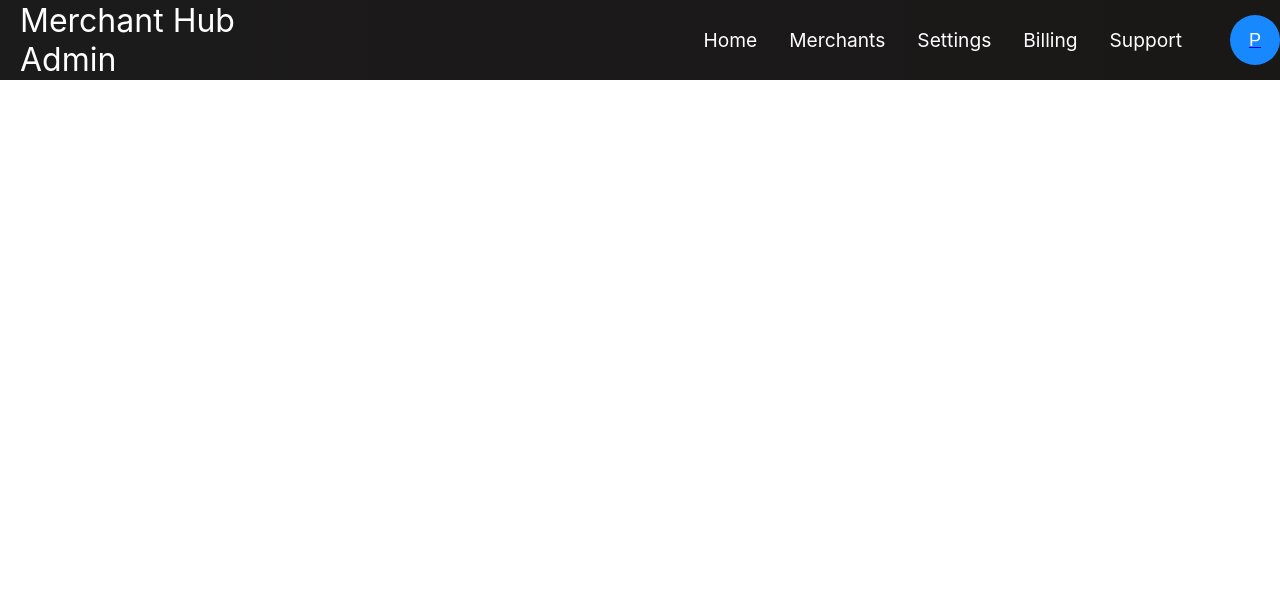
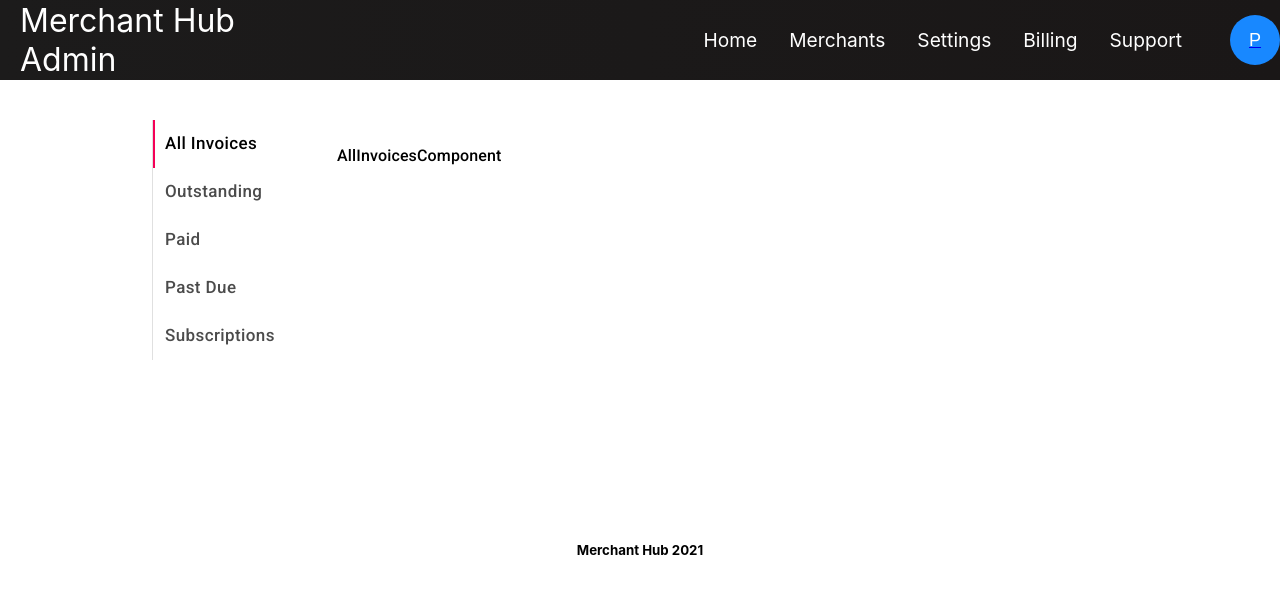
Before and after one commit to jasonwee/MyReactJS, a React (Create React App) app in the folder react-admin/: page /invoices in a window 1280 px wide. Shown: the top 594 px of the page. Built offline with nearby package versions, Linux system fonts and the light colour scheme.

Commit message:
added back invoices

```diff
--- a/react-admin/src/App.js
+++ b/react-admin/src/App.js
@@ -10,7 +10,7 @@ import JourneyDesigner from "./pages/JourneyDesigner";
 import Settings from './pages/Settings';
 import ApiSettings from "./pages/ApiSettings";
 import InvoiceTemplate from "./pages/InvoiceTemplate";
-//import Invoices from "./pages/Invoices";
+import Invoices from "./pages/Invoices";
 //import Support from './pages/Support';
 
 import SignUp from './pages/SignUp';
@@ -26,6 +26,7 @@ function App() {
            <Route path='/settings' element={<Settings/>} />
            <Route path='/api-settings' element={<ApiSettings/>} />
            <Route path='/invoice-template' element={<InvoiceTemplate/>} />
+           <Route path='/invoices' element={<Invoices/>} />
            <Route path='/sign-up' element={<SignUp/>} />
         </Routes>
      </Router>
--- a/react-admin/src/pages/Invoices.js
+++ b/react-admin/src/pages/Invoices.js
@@ -69,7 +69,7 @@ export default function Invoices() {
     setValue(newValue);
   };
 
-  const AllInvoicesComponent = lazy(() => import('./invoices/AllInvoices'));
+  //const AllInvoicesComponent = lazy(() => import('./invoices/AllInvoices'));
   //const OutstandingComponent = lazy(() => import('./invoices/Outstanding'));
   //const PaidComponent = lazy(() => import('./invoices/Paid'));
   //const PastDueComponent = lazy(() => import('./invoices/PastDue'));
@@ -96,35 +96,35 @@ export default function Invoices() {
                 <TabPanel value={value} index={0}>
                   <Suspense fallback={<div>Loading...</div>}>
                     <section>
-                      <AllInvoicesComponent />
+                          AllInvoicesComponent
                     </section>
                   </Suspense>
                 </TabPanel>
                 <TabPanel value={value} index={1}>
                     <Suspense fallback={<div>Loading...</div>}>
                         <section>
-                            //<OutstandingComponent />
+                          OutstandingComponent
                         </section>
                     </Suspense>
                 </TabPanel>
                 <TabPanel value={value} index={2}>
                     <Suspense fallback={<div>Loading...</div>}>
                         <section>
-                          //  <PaidComponent />
+                          PaidComponent
                         </section>
                     </Suspense>
                 </TabPanel>
                 <TabPanel value={value} index={3}>
                     <Suspense fallback={<div>Loading...</div>}>
                         <section>
-                          //  <PastDueComponent />
+                          PastDueComponent
                         </section>
                     </Suspense>
                 </TabPanel>
                 <TabPanel value={value} index={4}>
                     <Suspense fallback={<div>Loading...</div>}>
                         <section>
-                          //  <SubscriptionsComponent />
+                          SubscriptionsComponent
                         </section>
                     </Suspense>
                 </TabPanel>
```
